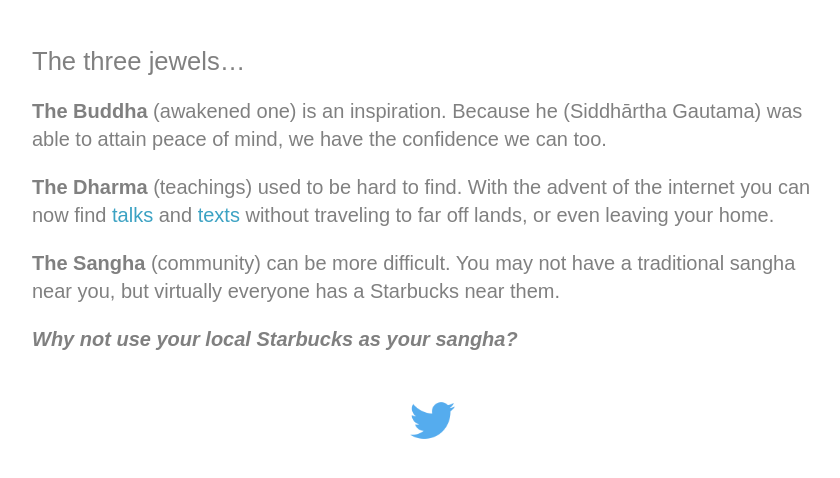
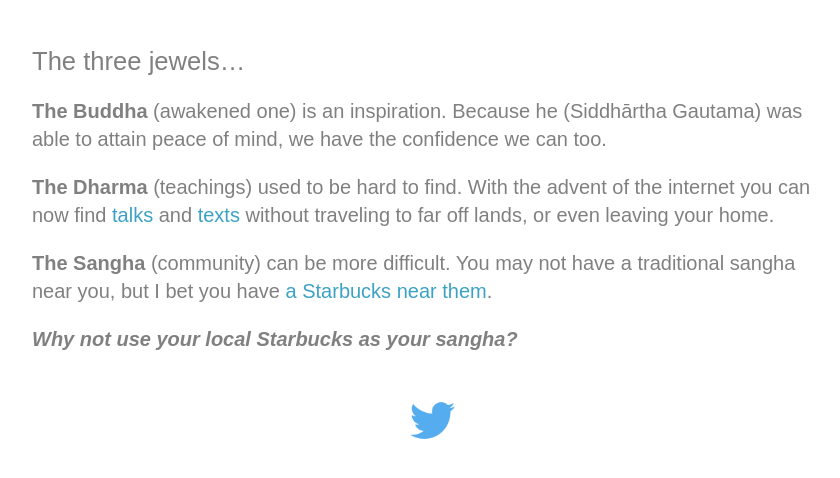
Before and after one commit to StarbucksSangha/StarbucksSangha, a Jekyll site: the page built from index.md, in a window 1280 px wide. Shown: the top 478 px of the page, without its empty margins (208-1048 px from the left). Built offline with Jekyll 4.4.1, drawn with Linux system fonts in a browser that asks for light colours.

Commit message:
Update index.md

```diff
--- a/index.md
+++ b/index.md
@@ -10,6 +10,6 @@
 
 <b>The Dharma</b> (teachings) used to be hard to find. With the advent of the internet you can now find [talks](https://www.dhammatalks.org/mp3_collections_index.html){:target="_blank"} and [texts](https://www.dhammatalks.org/suttas/index.html){:target="_blank"} without traveling to far off lands, or even leaving your home.
 
-<b>The Sangha</b> (community) can be more difficult. You may not have a traditional sangha near you, but virtually everyone has a Starbucks near them.
+<b>The Sangha</b> (community) can be more difficult. You may not have a traditional sangha near you, but I bet you have [a Starbucks near them](https://www.starbucks.com/store-locator){:target="_blank"}.
 
 <p><B><i>Why not use your local Starbucks as your sangha?</i></b></p>
```
